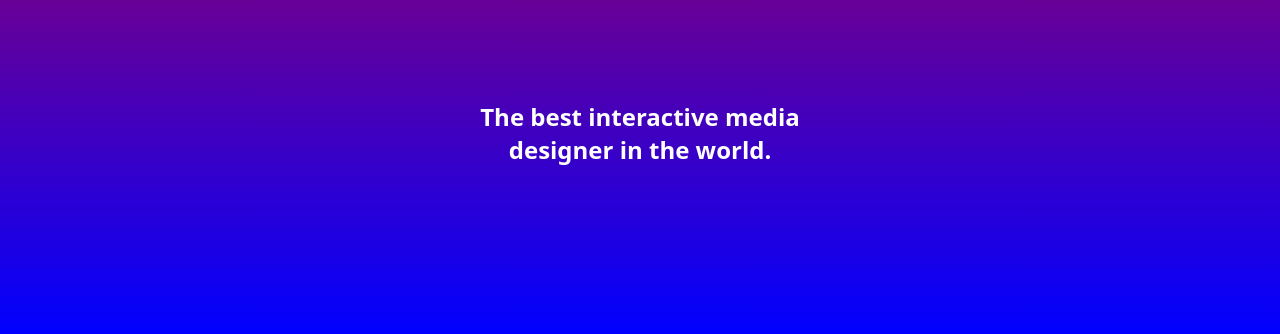
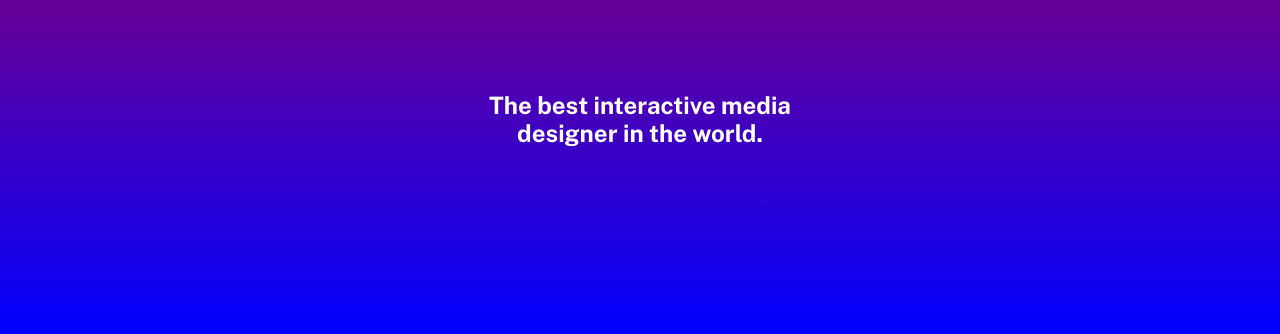
Before and after one commit to a-lea-toire/portfolio, a plain HTML site: page index.html in a window 1280 px wide. Shown: the part 482-816 px from the top of the page. Drawn offline with nearby package versions, Linux system fonts and the light colour scheme.

Commit message:
new typo

```diff
--- a/style.css
+++ b/style.css
@@ -1,5 +1,8 @@
+
+@import url('https://fonts.googleapis.com/css2?family=Public+Sans:ital,wght@0,100..900;1,100..900&display=swap');
+
 body{
-	font-family: system-ui;
+	font-family: "Public Sans", sans-serif;
 	background-color: #f1357a;
 	background: linear-gradient(red,blue);
 	color: #fff;
```
